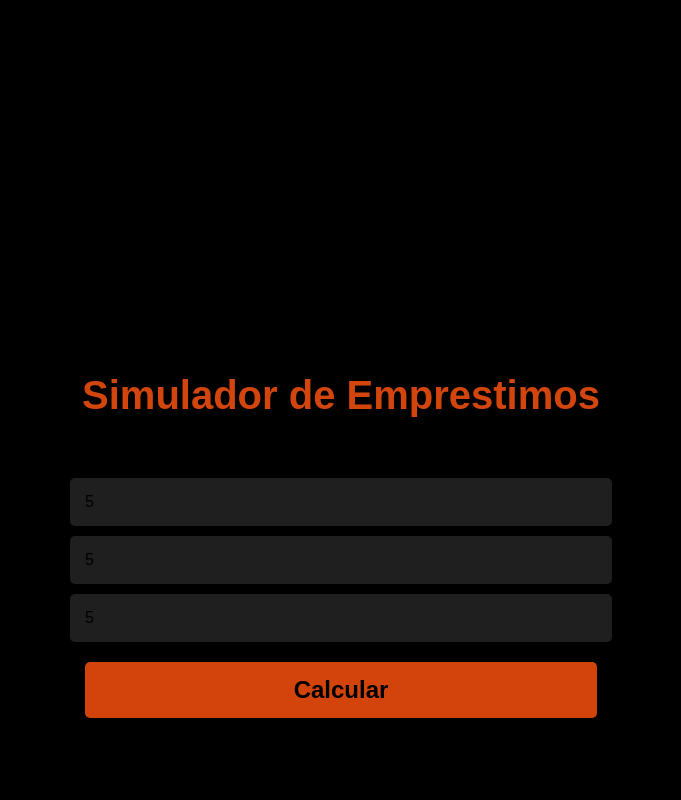
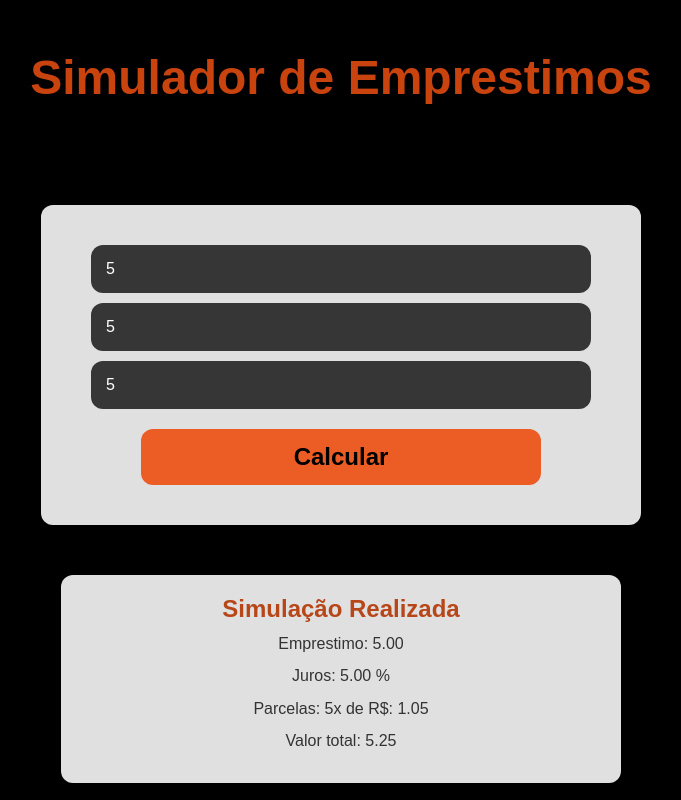
Before and after one commit to erikalps/simulador_de_emprestimos, a React (Vite) app in the folder frontend/: page / in a window 1280 px wide. Both pictures are taken after typing "5", "5", "5" into the empty fields and a click on the button "Calcular". Shown: the top 800 px of the page, without its empty margins (299-980 px from the left). Built offline with nearby package versions, Linux system fonts and the light colour scheme.

Commit message:
mudanças no css de resultado e input

```diff
--- a/frontend/src/App.css
+++ b/frontend/src/App.css
@@ -1,5 +1,8 @@
 
-.app_container{
-    width: 100%;
-    height: 100vh;
+
+h1{
+ color: rgba(207, 69, 15, 0.966);
+ padding:50px;
+ font-size: 3rem;
+ text-align: center;
 }
--- a/frontend/src/App.jsx
+++ b/frontend/src/App.jsx
@@ -17,7 +17,9 @@ function App() {
     };
 
   return (
-    <div className="app_container">
+
+    <div>
+      <h1>Simulador de Emprestimos</h1>
       <Input valor ={valor} setValor={setValor} juros ={juros} setJuros={setJuros} parcelas={parcelas} setParcelas={setParcelas} Calcular={Calcular}/>
       {mostrarResultado && <Resultado valor={valor} juros={juros} parcelas={parcelas} />}
     </div>
--- a/frontend/src/Componentes/Input.css
+++ b/frontend/src/Componentes/Input.css
@@ -1,32 +1,36 @@
-.input_form{
- display: flex;
+.input_form {
+  display: flex;
   flex-direction: column;
   gap: 10px;
   align-items: center;
-  justify-content: center;
-  margin-top:200px;
-  height: 80vh;
+  margin: auto;
+  margin-top: 50px;
+  padding: 40px 50px;
+  max-width: 500px;
+  background-color: #e0e0e0;
+  border-radius: 12px;
+  box-shadow: 0 4px 8px rgba(0, 0, 0, 0.1);
+
 }
 
-h1{
- color: rgba(236, 77, 14, 0.89);
- padding:50px;
- font-size: 2.5rem;
-}
+
 
 input{
     padding: 15px;
-    width: 40%;
-    border-radius: 5px;
+    width: 100%;
+    border-radius: 12px;
     border-style: none;
-    background-color: rgb(32, 31, 31);
+    background-color:#363636;
     font-size: 1rem;
+    box-sizing: border-box;
+    color: #FFF;
+
 }
 
 button{
     padding: 14px;
-    width: 40%;
-    border-radius: 5px;
+    width: 80%;
+    border-radius: 12px;
     border-style: none;
     background-color:rgba(236, 77, 14, 0.89);
     font-size: 1.5rem;
@@ -35,6 +39,7 @@ button{
     transition: 0.9s;
     cursor: pointer;
     margin-top:10px;
+
 }
 
 button:hover{
--- a/frontend/src/Componentes/Input.jsx
+++ b/frontend/src/Componentes/Input.jsx
@@ -8,8 +8,6 @@ const Input=({valor, setValor, juros, setJuros, parcelas, setParcelas, Calcular}
 
     return(
         <form className="input_form">
-             <h1>Simulador de Emprestimos</h1>
-
             <input
                 type="number"
                 placeholder="Valor:"
--- a/frontend/src/Componentes/Resultado.css
+++ b/frontend/src/Componentes/Resultado.css
@@ -1,4 +1,19 @@
-.resultado{
-    width: 50vw;
-      background-color: rgb(32, 31, 31);
+.resultado {
+  background-color: #e0e0e0;
+  border-radius: 12px;
+  padding: 20px 30px;
+  margin: 50px auto 0 auto;
+  max-width: 500px;
+  text-align: center;
+  box-shadow: 0 4px 8px rgba(0, 0, 0, 0.1);
 }
+
+h2{
+   color: rgba(177, 50, 0, 0.89);
+}
+.resultado_p {
+  font-size: 16px;
+  color: #333;
+  margin: 10px 0;
+  line-height: 1.4;
+}
--- a/frontend/src/Componentes/Resultado.jsx
+++ b/frontend/src/Componentes/Resultado.jsx
@@ -9,16 +9,16 @@ const Resultado =({valor, juros, parcelas})=>{
 
 
     return(
-         <>
+         <div className="resultado">
             <h2>Simulação Realizada</h2>
-            <div className="resultado">
+            <div>
                 <p className="resultado_p">Emprestimo: {Number(valor).toFixed(2)}</p>
                 <p className="resultado_p">Juros: {Number(juros).toFixed(2)} %</p>
                 <p className="resultado_p">Parcelas: {parcelas}x de R$: {Number(valorParcela).toFixed(2)}</p>
                 <p className="resultado_p">Valor total: {Number(valorTotal).toFixed(2)}</p>
             </div>
 
-         </>
+         </div>
     )
 }
 
```
